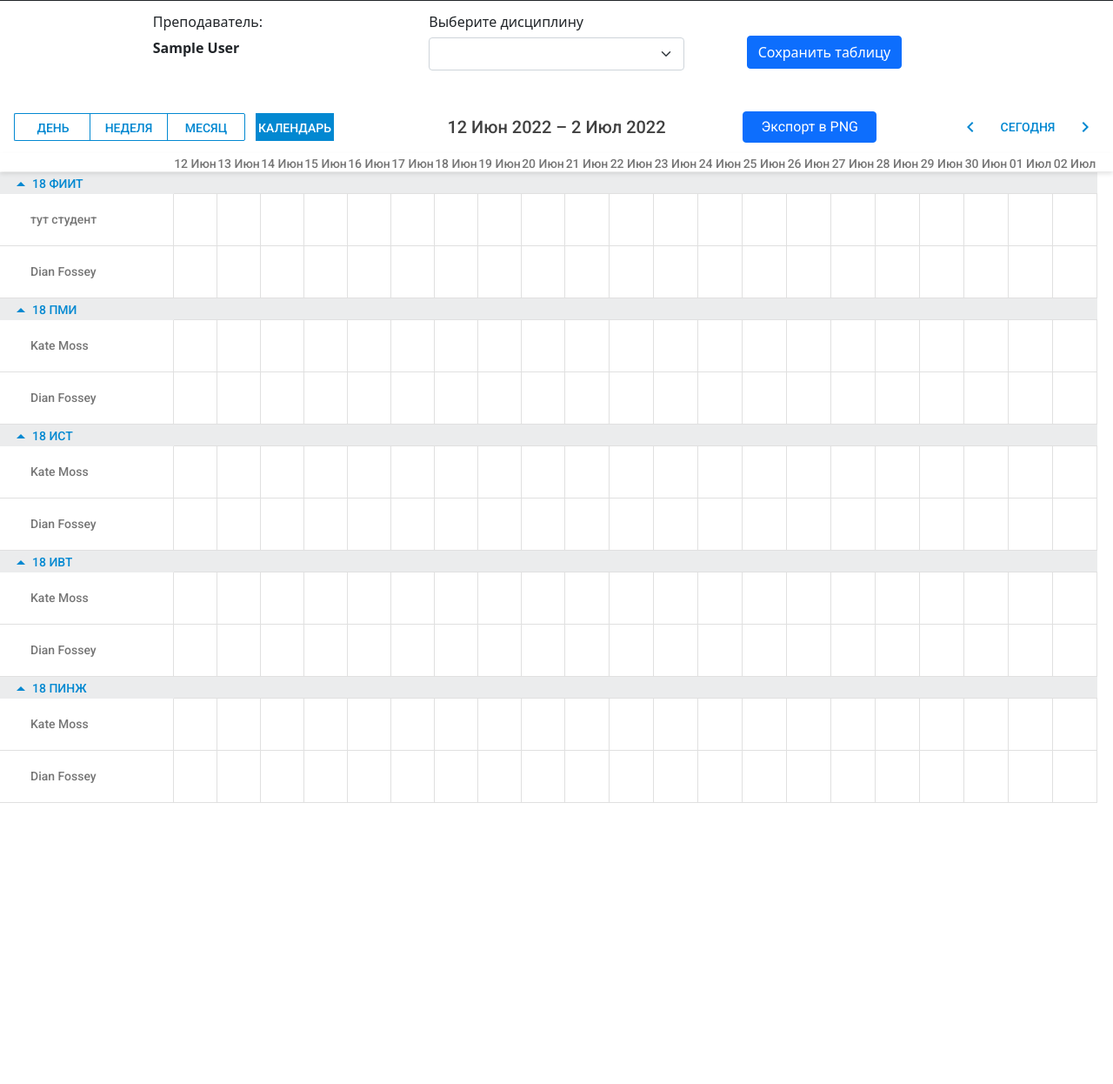
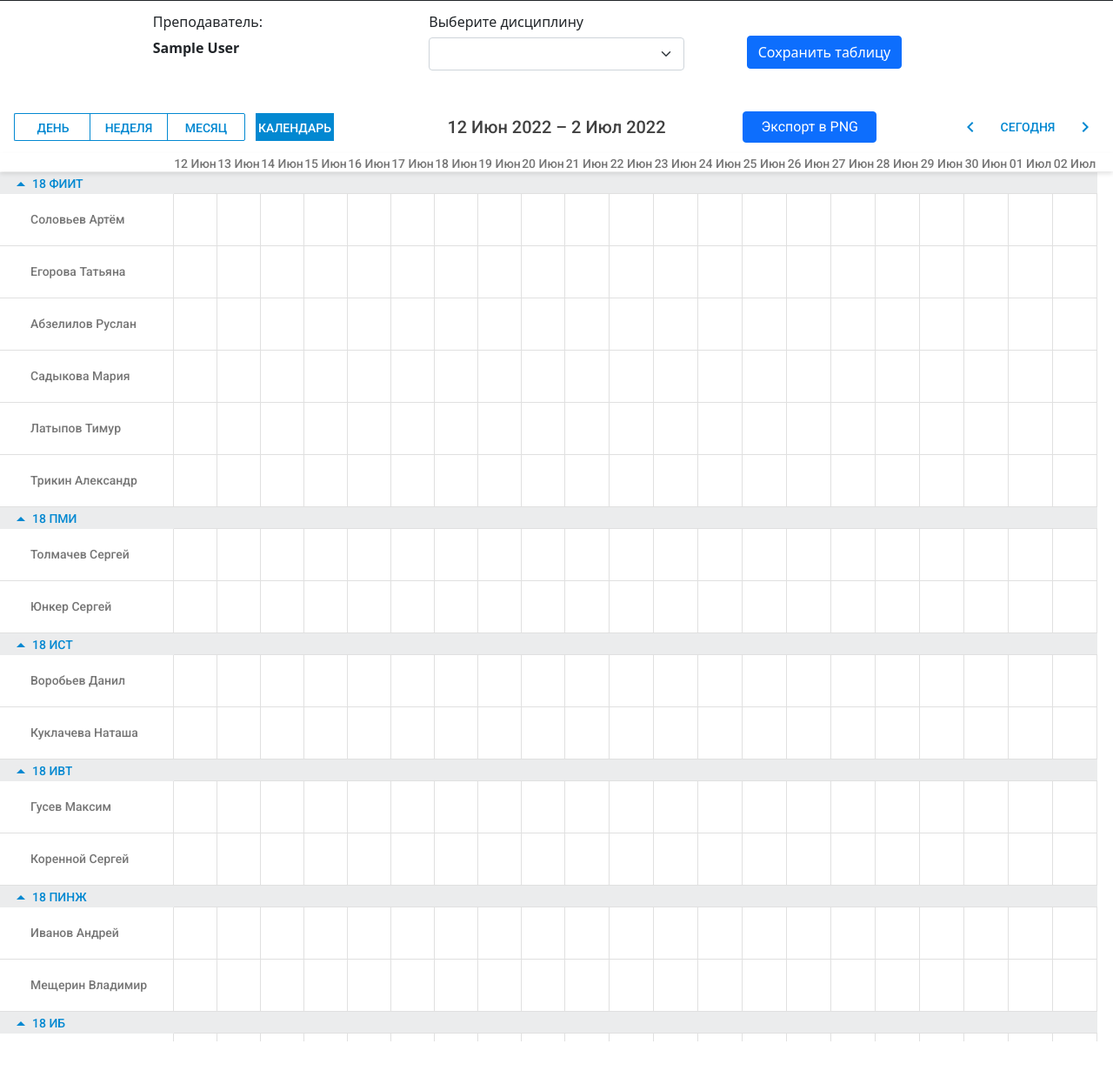
Before and after one commit to Sollart/Journal, a Flask app: page / in a window 1280 px wide. Shown: the part 79-1325 px from the top of the page at 87% size. Run offline with Flask 2, Linux system fonts and the light colour scheme; the visitor is signed in with stand-in values (Sample User, id 1); data comes from the database, SQL or seed files in the repository; data that the repository does not hold is empty; some libraries are stand-ins or nearby versions.

Commit message:
Журнал

```diff
--- a/app/models.py
+++ b/app/models.py
@@ -15,16 +15,15 @@ class Journal(db.Model):
     discipline_id = db.Column(db.String(300), db.ForeignKey('discipline.id'), nullable=False)
     discipline = db.relationship('Discipline', backref=db.backref('rows', lazy=True))
 
-    student_id = db.Column(db.String(300), db.ForeignKey('student.id'), nullable=False)
-    student = db.relationship('Student', backref=db.backref('rows', lazy=True))
+    group_id = db.Column(db.String(300), db.ForeignKey('group.id'), nullable=False)
+    group = db.relationship('Group', backref=db.backref('rows', lazy=True))
 
-    __table_args__ = (UniqueConstraint('teacher_id', 'discipline_id', 'student_id'),)
+    __table_args__ = (UniqueConstraint('teacher_id', 'discipline_id', 'group_id'),)
 
-    def __init__(self, teacher_id, discipline_id, student_id):
+    def __init__(self, teacher_id, discipline_id, group_id):
         self.teacher_id = teacher_id
-        self.student_id = student_id
         self.discipline_id = discipline_id
-
+        self.group_id = group_id
     def __repr__(self):
         return '<Journal %r>' % self.id
 
@@ -56,6 +55,7 @@ class Teachers(db.Model, UserMixin):
     def __repr__(self):
         return 'Teachers %r' % self.id
 
+
 class Table(db.Model):
     id = db.Column(db.Integer, primary_key=True)
     start_date = db.Column(db.DateTime, default=datetime.utcnow)
@@ -63,6 +63,7 @@ class Table(db.Model):
     text = db.Column(db.String(200), nullable=False)
     discipline = db.Column(db.String(200), nullable=False)
     teacher = db.Column(db.String(200), nullable=False)
+
     def __repr__(self):
         return 'Table %r' % self.id
 
@@ -78,6 +79,13 @@ class Discipline(db.Model):
         return 'Discipline %r' % self.id
 
 
+class Group(db.Model):
+    id = db.Column(db.Integer, primary_key=True)
+    name = db.Column(db.String(200), nullable=False)
+
+    def __repr__(self):
+            return 'Group %r' % self.id
+
 
 @manager.user_loader
 def load_user(user_id):
--- a/app/routes.py
+++ b/app/routes.py
@@ -3,7 +3,7 @@ from flask import render_template, request, redirect, flash, url_for, session
 from flask_login import login_user, login_required, logout_user, current_user
 from werkzeug.security import check_password_hash, generate_password_hash
 from app import db, app, manager
-from app.models import Student, Discipline, Teachers, Journal, Table
+from app.models import Student, Discipline, Teachers, Journal, Table, Group
 
 
 @app.route("/test")
@@ -33,9 +33,9 @@ def save_table():
 def relations():
     if request.method == 'POST':
         teacher_id = int(request.form.get('teacher'))
-        student_id = int(request.form.get('student'))
         discipline_id = int(request.form.get('discipline'))
-        journal = Journal(teacher_id, discipline_id, student_id)
+        group_id = int(request.form.get('group'))
+        journal = Journal(teacher_id, discipline_id, group_id)
         db.session.add(journal)
         try:
             db.session.commit()
@@ -46,8 +46,8 @@ def relations():
             flash('Запись добавлена')
     teachers = Teachers.query.all()
     disciplines = Discipline.query.all()
-    students = Student.query.all()
-    return render_template("/relations.html", teachers=teachers, disciplines=disciplines, students=students)
+    group = Group.query.all()
+    return render_template("/relations.html", teachers=teachers, disciplines=disciplines, group=group)
 
 
 @app.route("/", methods=['GET', 'POST'])
@@ -63,7 +63,6 @@ def home_insert():
     current_teacher = Teachers.query.get(teacher_id)
     teacher_name = Teachers.query.get(teacher_id).name
     disciplines = Journal.query.join(Discipline).join(Teachers, Teachers.id == Journal.teacher_id).all()
-    students = Journal.query.join(Teachers).join(Student).filter(Teachers.id == teacher_id).all()
 
     dn = db.session.query(Discipline).join(Journal, Teachers).all()
 
@@ -74,7 +73,7 @@ def home_insert():
         sn = db.session.query(Journal).join(Teachers, Student).filter(
                 current_teacher.id == Teachers.id).filter(Journal.discipline_id == selected_discipline_id).all()  # Выбор студента по преподу
         return render_template("/home.html", teacher_id=teacher_id, teacher_name=teacher_name,
-            disciplines=disciplines, students=students, dn=dn, sn=sn, data_exists=True)
+            disciplines=disciplines, dn=dn, sn=sn, data_exists=True)
 
 
     return render_template("/home.html", teacher_id=teacher_id, teacher_name=teacher_name,
@@ -124,11 +123,14 @@ def register():
 
 
 @app.route('/display')  # Отображение студентов
-
-
 def display():
     student = Student.query.order_by(Student.name.desc()).all()
     return render_template("/display.html", student=student)
+
+@app.route('/group')  # Отображение студентов
+def group():
+    group = Group.query.order_by(Group.name.desc()).all()
+    return render_template("/group.html", group=group)
 
 
 @app.route('/department')  # Отображение преподователей
@@ -278,3 +280,18 @@ def create_discipline():
     else:
         teachers = Teachers.query.all()
         return render_template("/create_discipline.html", teachers=teachers)
+
+
+@app.route('/create_group', methods=['POST', 'GET'])
+def create_group():
+    if request.method == "POST":
+        name = request.form['name']
+        group = Group(name=name)
+        try:
+            db.session.add(group)
+            db.session.commit()
+            return redirect("/group")
+        except:
+            return "При добавлении группы произошла ошибка..."
+    else:
+        return render_template("/create_group.html")
--- a/app/templates/home.html
+++ b/app/templates/home.html
@@ -99,25 +99,33 @@
 
 			var elements = [ // original hierarhical array to display
 				{key:10, label:"18 ФИИТ", open: true, children: [
-					{key:20, label:"тут студент"},
-					{key:30, label:"Dian Fossey"}
+					{key:20, label:"Соловьев Артём"},
+					{key:30, label:"Егорова Татьяна"},
+					{key:40, label:"Абзелилов Руслан"},
+					{key:50, label:"Садыкова Мария"},
+					{key:60, label:"Латыпов Тимур"},
+					{key:70, label:"Трикин Александр"}
 					]},
-				{key:40, label:"18 ПМИ ", open:true, children: [
-					{key:50, label:"Kate Moss"},
-					{key:60, label:"Dian Fossey"}
+				{key:90, label:"18 ПМИ ", open:true, children: [
+					{key:100, label:"Толмачев Сергей"},
+					{key:110, label:"Юнкер Сергей"}
 				]},
-					{key:70, label:"18 ИСТ ", open:true, children: [
-					{key:80, label:"Kate Moss"},
-					{key:90, label:"Dian Fossey"}
+					{key:120, label:"18 ИСТ ", open:true, children: [
+					{key:130, label:"Воробьев Данил"},
+					{key:140, label:"Куклачева Наташа"}
 				]},
-					{key:100, label:"18 ИВТ ", open:true, children: [
-					{key:110, label:"Kate Moss"},
-					{key:120, label:"Dian Fossey"}
+					{key:150, label:"18 ИВТ ", open:true, children: [
+					{key:160, label:"Гусев Максим"},
+					{key:170, label:"Коренной Сергей"}
 				]},
-					{key:130, label:"18 ПИНЖ ", open:true, children: [
-					{key:140, label:"Kate Moss"},
-					{key:150, label:"Dian Fossey"}
+					{key:180, label:"18 ПИНЖ ", open:true, children: [
+					{key:190, label:"Иванов Андрей"},
+					{key:200, label:"Мещерин Владимир"}
 				]},
+					{key:210, label:"18 ИБ", open:true, children: [
+					{key:190, label:"Бегерестанов Марат"},
+					{key:200, label:"Альмухаметов Тимур"}
+				]}
 			];
 
 			scheduler.createTimelineView({
```
Also changed, not shown: app/templates/relations.html (+5 -5 lines).
